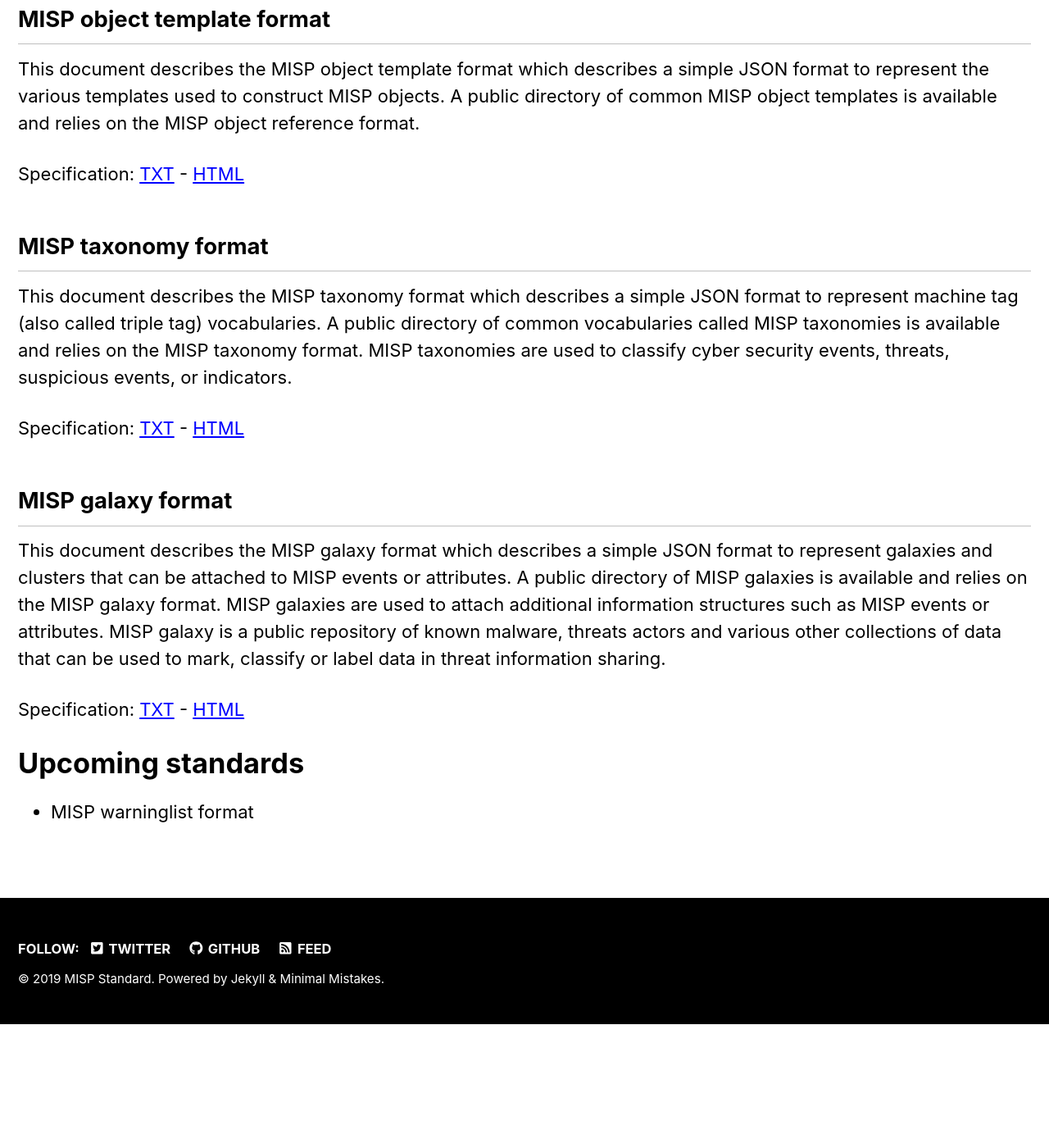
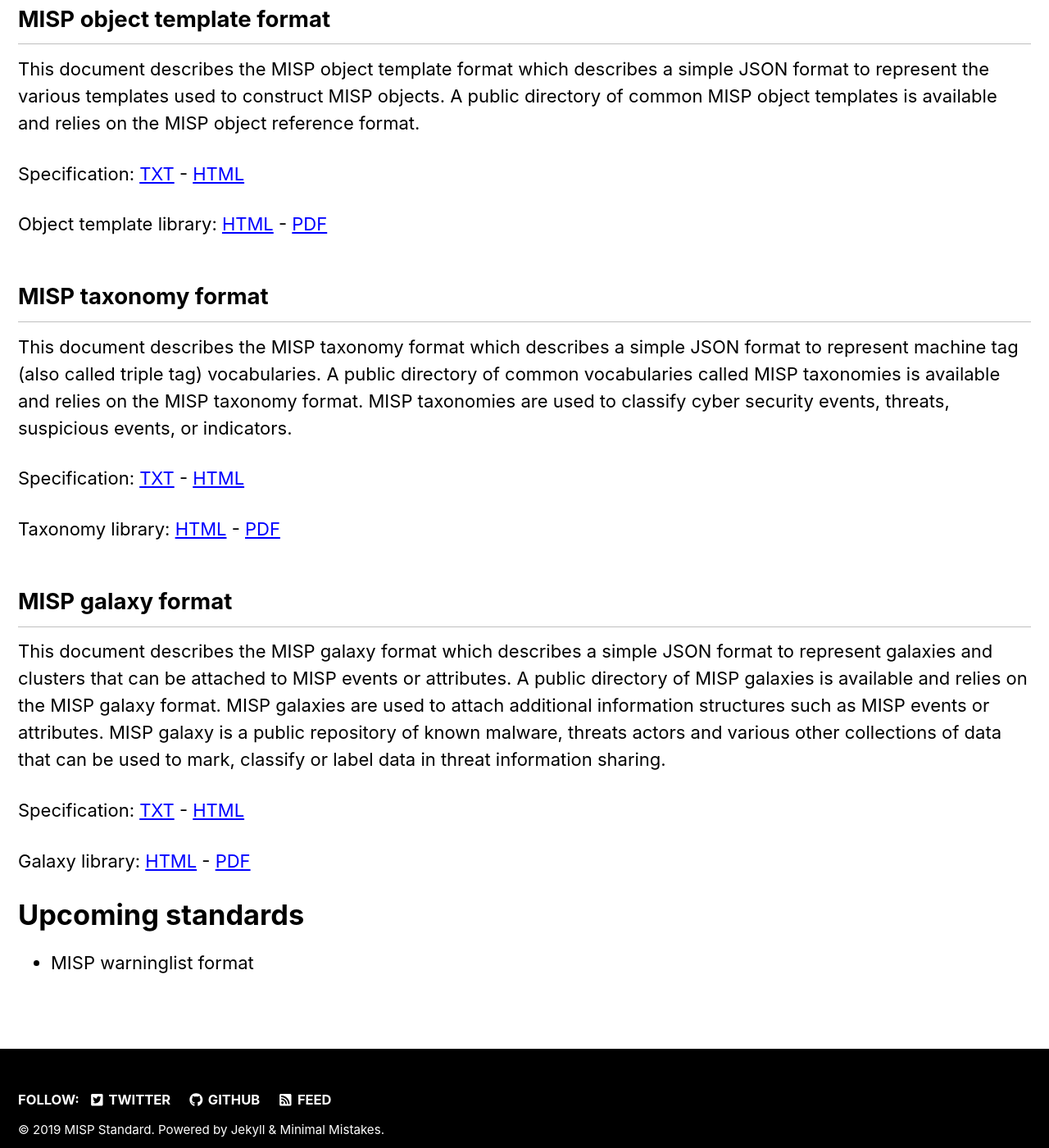
Before and after one commit to MISP/misp-standard.org, a Jekyll site: the page built from standards.md, in a window 1280 px wide and 1400 px high, scrolled down 823 px. Shown: the whole window at 82% size. Built offline with Jekyll 4.4.1, drawn with Linux system fonts in a browser that asks for light colours; cached includes are drawn as plain includes; nearby versions of some CDN libraries; before the commit the page ends 2072 px from its top, so only the background shows below that.

Commit message:
chg: [standards] libraries added

```diff
--- a/standards.md
+++ b/standards.md
@@ -23,11 +23,15 @@
 
 Specification: [TXT](https://www.misp-standard.org/rfc/misp-standard-object-template-format.txt) - [HTML](https://www.misp-standard.org/rfc/misp-standard-object-template-format.html)
 
+Object template library: [HTML](https://www.misp-project.org/objects.html) - [PDF](https://www.misp-project.org/objects.pdf)
+
 ## MISP taxonomy format
 
 This document describes the MISP taxonomy format which describes a simple JSON format to represent machine tag (also called triple tag) vocabularies. A public directory of common vocabularies called MISP taxonomies is available and relies on the MISP taxonomy format. MISP taxonomies are used to classify cyber security events, threats, suspicious events, or indicators.
 
 Specification: [TXT](https://www.misp-standard.org/rfc/misp-standard-taxonomy-format.txt) - [HTML](https://www.misp-standard.org/rfc/misp-standard-taxonomy-format.html)
+
+Taxonomy library: [HTML](https://www.misp-project.org/taxonomies.html) - [PDF](https://www.misp-project.org/taxonomies.pdf)
 
 ## MISP galaxy format
 
@@ -35,6 +39,8 @@
 
 Specification: [TXT](https://www.misp-standard.org/rfc/misp-standard-galaxy-format.txt) - [HTML](https://www.misp-standard.org/rfc/misp-standard-galaxy-format.html)
 
+Galaxy library: [HTML](https://www.misp-project.org/galaxy.html) - [PDF](https://www.misp-project.org/galaxy.pdf)
+
 # Upcoming standards
 
 - MISP warninglist format
```
